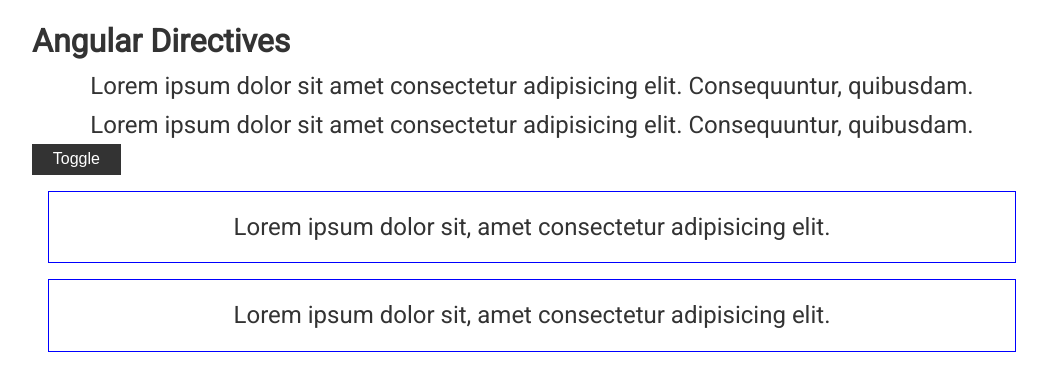
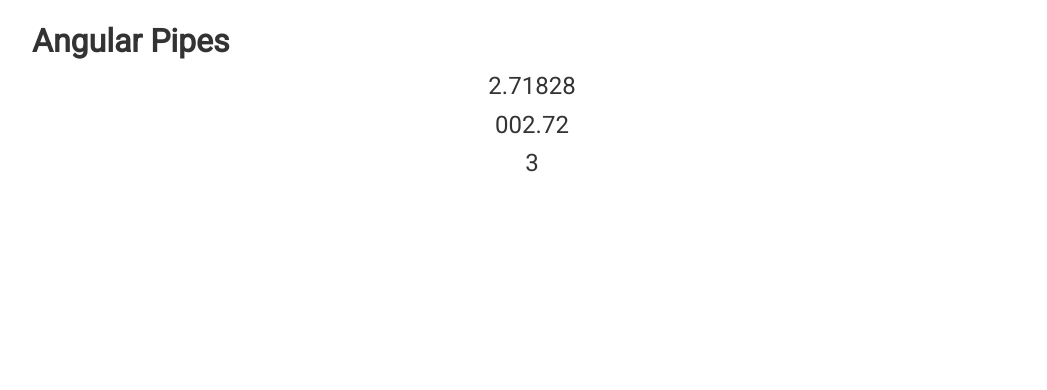
Before and after one commit to aleksander1802/angular-practice, an Angular app: page / in a window 1280 px wide. Shown: the top 390 px of the page, without its empty margins (108-1155 px from the left). Built offline with nearby package versions, Linux system fonts and the light colour scheme.

Commit message:
feat: added pipe practice, removed directives

```diff
--- a/src/app/app.component.html
+++ b/src/app/app.component.html
@@ -1,37 +1,6 @@
 <div class="container">
-    <h1>Angular Directives</h1>
-    <p
-        appStyle="crimson"
-        [dStyles]="{
-            border: '3px solid blue',
-
-            borderRadius: '5px'
-        }"
-    >
-        Lorem ipsum dolor sit amet consectetur adipisicing elit. Consequuntur,
-        quibusdam.
-    </p>
-    <p
-        appStyle="blue"
-        [dStyles]="{
-            border: '3px solid red',
-
-            borderRadius: '5px'
-        }"
-    >
-        Lorem ipsum dolor sit amet consectetur adipisicing elit. Consequuntur,
-        quibusdam.
-    </p>
-
-    <button class="btn" (click)="isVisible = !isVisible">Toggle</button>
-
-    <div class="wrap" *appIfnot="!isVisible">
-        <p>Lorem ipsum dolor sit, amet consectetur adipisicing elit.</p>
-    </div>
-
-    <ng-template [appIfnot]="!isVisible">
-        <div class="wrap">
-            <p>Lorem ipsum dolor sit, amet consectetur adipisicing elit.</p>
-        </div>
-    </ng-template>
+    <h1>Angular Pipes</h1>
+    <p>{{ e | number : "1.1-5" }}</p>
+    <p>{{ e | number : "3.1-2" }}</p>
+    <p>{{ e | number : "1.0-0" }}</p>
 </div>
--- a/src/app/app.component.ts
+++ b/src/app/app.component.ts
@@ -12,5 +12,5 @@
     styleUrls: ['./app.component.scss'],
 })
 export class AppComponent {
-    isVisible = true;
+    e: number = Math.E;
 }
--- a/src/app/app.module.ts
+++ b/src/app/app.module.ts
@@ -3,11 +3,9 @@
 import { AppRoutingModule } from './app-routing.module';
 import { AppComponent } from './app.component';
 import { FormsModule } from '@angular/forms';
-import { StyleDirective } from './directives/style.directive';
-import { IfnotDirective } from './directives/ifnot.directive';
 
 @NgModule({
-    declarations: [AppComponent, StyleDirective, IfnotDirective],
+    declarations: [AppComponent],
     imports: [BrowserModule, AppRoutingModule, FormsModule],
     providers: [],
     bootstrap: [AppComponent],
--- a/src/app/directives/ifnot.directive.ts
+++ /dev/null
@@ -1,20 +0,0 @@
-import { Directive, Input, TemplateRef, ViewContainerRef } from '@angular/core';
-
-@Directive({
-    selector: '[appIfnot]',
-})
-export class IfnotDirective {
-
-  @Input('appIfnot') set ifNot(condition: boolean) {
-    if (!condition) {
-      this.viewContainer.createEmbeddedView(this.templateRef)
-    } else {
-      this.viewContainer.clear();
-    }
-  }
-
-    constructor(
-        private templateRef: TemplateRef<unknown>,
-        private viewContainer: ViewContainerRef
-    ) {}
-}
--- a/src/app/directives/style.directive.ts
+++ /dev/null
@@ -1,47 +0,0 @@
-import {
-    Directive,
-    ElementRef,
-    HostListener,
-    Input,
-    Renderer2,
-} from '@angular/core';
-
-@Directive({ selector: '[appStyle]' })
-export class StyleDirective {
-    @Input('appStyle') color = 'cyan';
-    @Input() dStyles:
-        | {
-              border?: string;
-              fontWeight?: string;
-              borderRadius?: string;
-          }
-        | undefined;
-
-    constructor(private elRef: ElementRef, private renderer: Renderer2) {}
-
-    @HostListener('mouseenter') onEnter() {
-        this.renderer.setStyle(this.elRef.nativeElement, 'color', this.color);
-        this.renderer.setStyle(
-            this.elRef.nativeElement,
-            'border',
-            this.dStyles?.border
-        );
-        this.renderer.setStyle(
-            this.elRef.nativeElement,
-            'fontWeight',
-            this.dStyles?.fontWeight
-        );
-        this.renderer.setStyle(
-            this.elRef.nativeElement,
-            'borderRadius',
-            this.dStyles?.borderRadius
-        );
-    }
-
-    @HostListener('mouseleave') onLeave() {
-        this.renderer.setStyle(this.elRef.nativeElement, 'color', null);
-        this.renderer.setStyle(this.elRef.nativeElement, 'fontWeight', null);
-        this.renderer.setStyle(this.elRef.nativeElement, 'border', null);
-        this.renderer.setStyle(this.elRef.nativeElement, 'borderRadius', null);
-    }
-}
```
